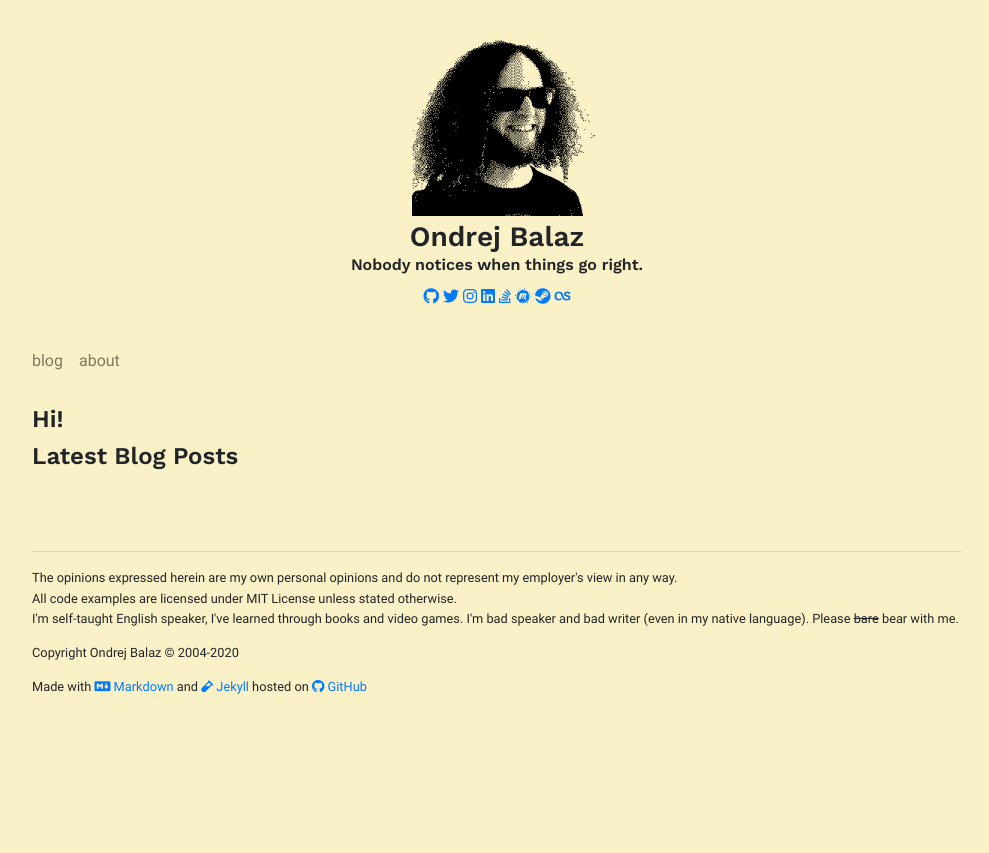
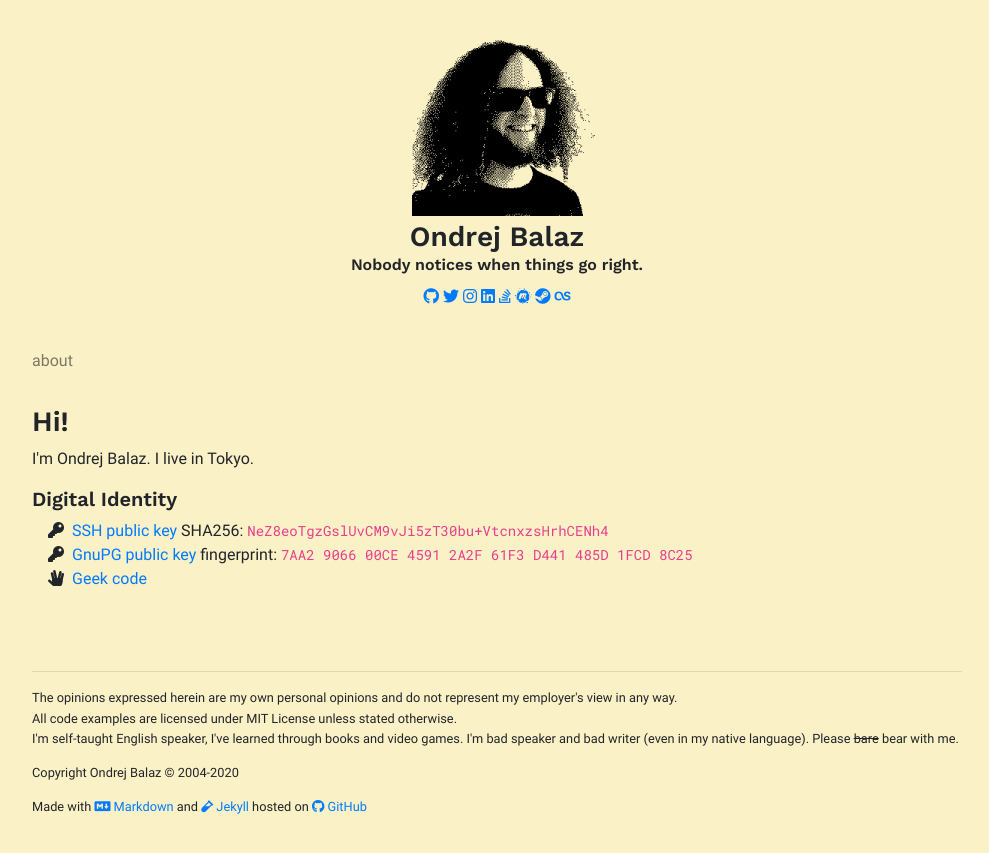
Before and after one commit to blami/blami.github.io, a Jekyll site: the page built from index.html, in a window 1280 px wide. Shown: the top 853 px of the page, without its empty margins (143-1132 px from the left). Built offline with Jekyll 4.4.1, drawn with Linux system fonts in a browser that asks for light colours.

Commit message:
Setup blog page structure, move things from about.md to index.html.

```diff
--- a/_layouts/default.html
+++ b/_layouts/default.html
@@ -34,12 +34,12 @@
   </head>
   <body class="bg {% if page.condensed or layout.condensed %}condensed{% endif %}">
 
-    <div class="hamburger-navbar sticky-top navbar-expand-sm">
-      <button class="hamburger navbar-toggler"
+    <div class="menu-navbar sticky-top navbar-expand-sm">
+      <button class="navbar-toggler"
               type="button"
               data-toggle="collapse"
               data-target="#navbar1">
-        <span class="hamburger-icon"></span>
+        <span class="menu-icon"></span>
       </button>
     </div>
 
@@ -99,7 +99,9 @@
         {% endcomment %}
         <div class="collapse navbar-collapse" id="navbar1">
           <ul class="navbar-nav">
+            {% comment %}
             <li class="nav-item"><a class="nav-link" href="/blog">blog</a></li>
+            {% endcomment %}
             <li class="nav-item"><a class="nav-link" href="/about">about</a></li>
           </ul>
         </div>
--- a/index.html
+++ b/index.html
@@ -2,10 +2,30 @@
 layout: default
 ---
 
-<h2>Hi!</h2>
+<h1>Hi!</h1>
+<p>
+I'm Ondrej Balaz. I live in Tokyo.
+</p>
 
+<h3>Digital Identity</h3>
+<ul class="fa-ul">
+  <li>
+    <span class="fa-li"><i class="fas fa-key"></i></span>
+    <a href="/id_blami_rsa.pub">SSH public key</a>
+    SHA256: <code>NeZ8eoTgzGslUvCM9vJi5zT30bu+VtcnxzsHrhCENh4</code>
+  </li>
+  <li>
+    <span class="fa-li"><i class="fas fa-key"></i></span>
+    <a href="/pubkey.asc">GnuPG public key</a>
+    fingerprint: <code>7AA2 9066 00CE 4591 2A2F  61F3 D441 485D 1FCD 8C25</code>
+  </li>
+  <li>
+    <span class="fa-li"><i class="fas fa-hand-spock"></i></span>
+    <a href="/geekcode.asc">Geek code</a>
+  </li>
+</ul>
 
-
+{% comment %}
 <h2>Latest Blog Posts</h2>
 <ul>
 {% for post in site.posts limit:3 %}
@@ -15,3 +35,4 @@ layout: default
   </li>
 {% endfor %}
 </ul>
+{% endcomment %}
```
Also changed, not shown: about.md (+1 -8 lines), blog/archive.html (added, +8 -0 lines), blog/index.html (added, +13 -0 lines).
